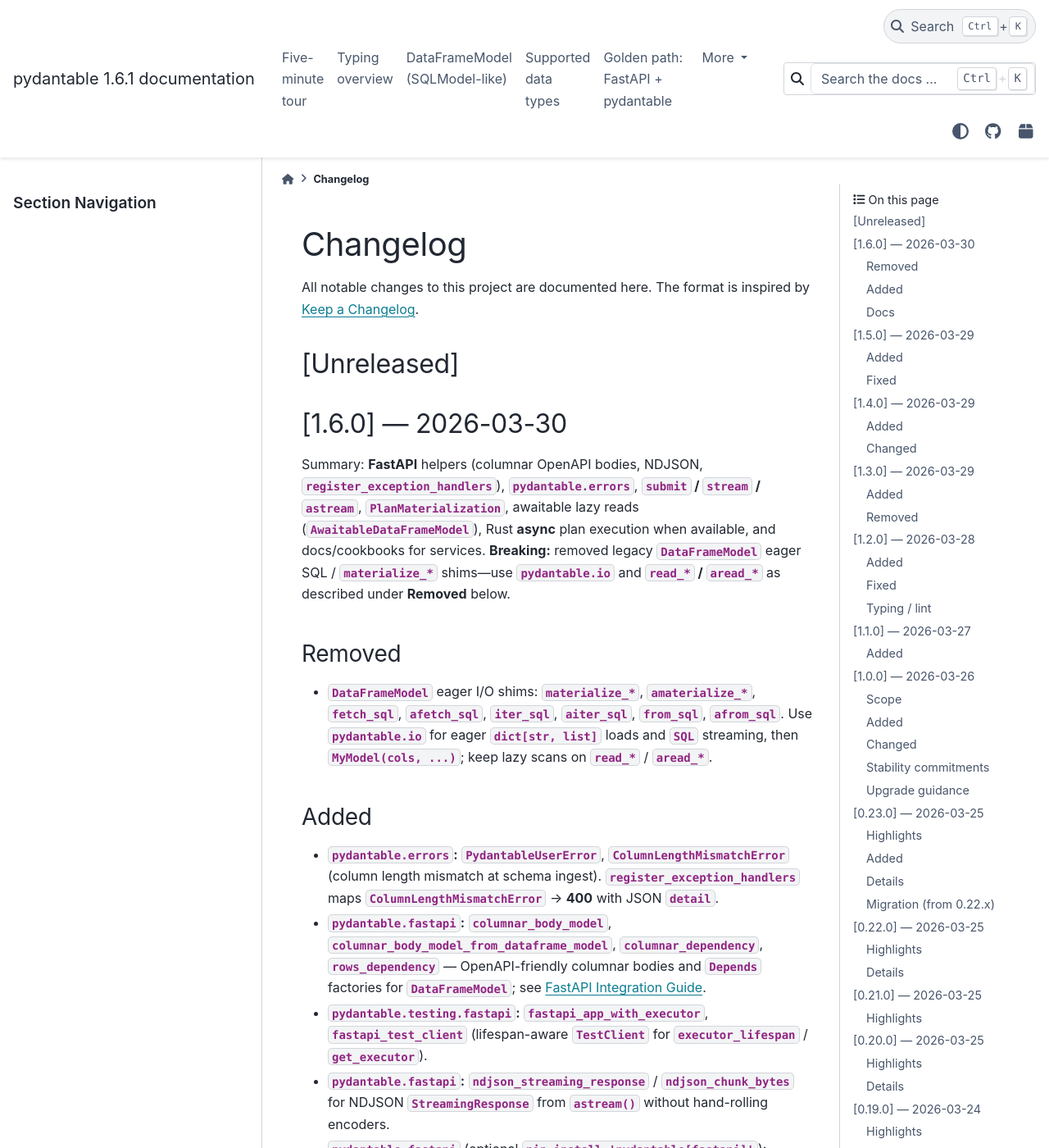
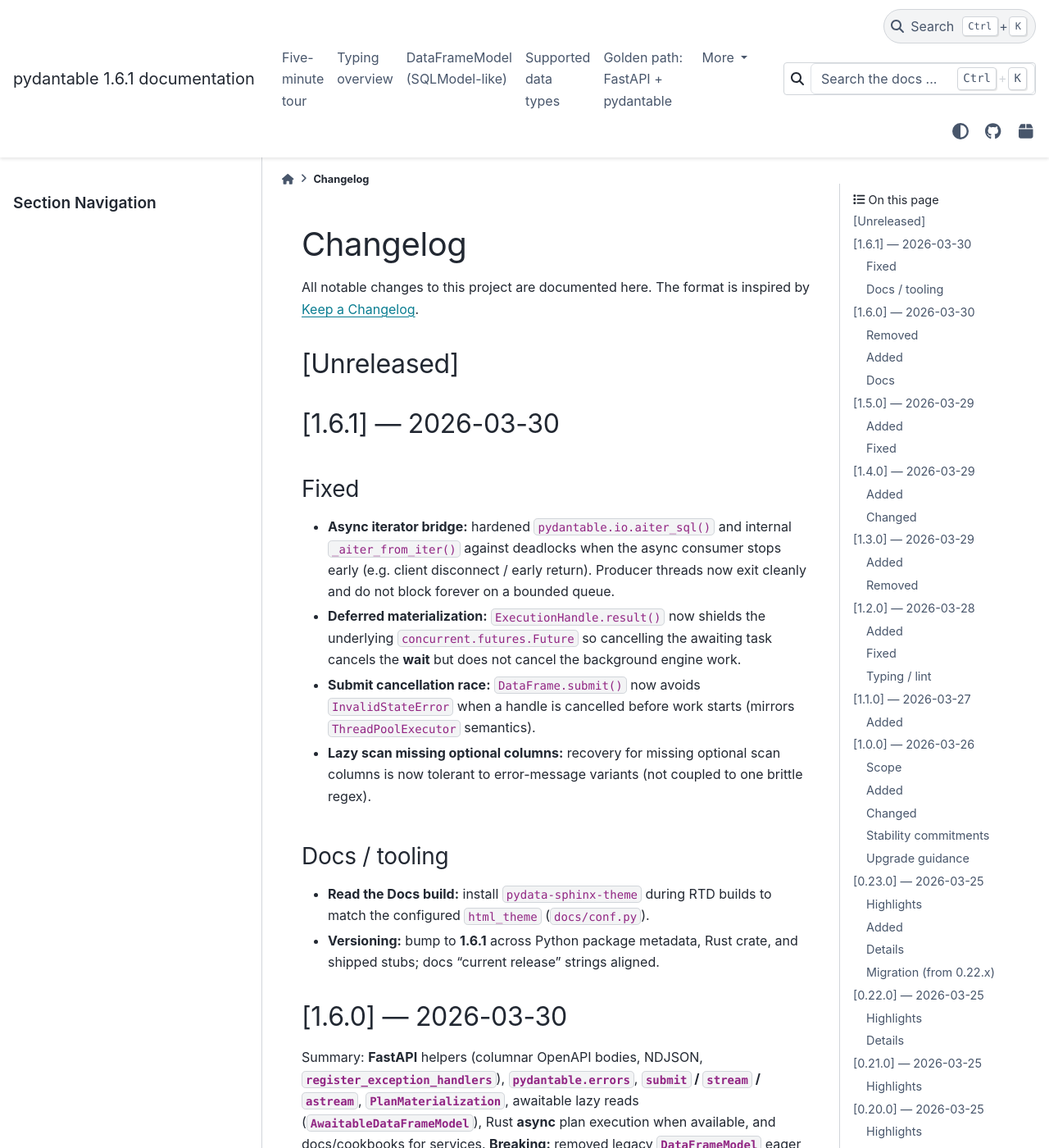
Before and after one commit to eddiethedean/pydantable, a Sphinx documentation site: the page built from docs/changelog.md, in a window 1280 px wide and 1400 px high. Shown: the whole window at 82% size. Built offline with Sphinx 7.4.7 and the PyData theme 0.15.4, drawn with Linux system fonts in a browser that asks for light colours; the version number is read from the project's files by our own code; some of the changed text lies outside the part shown.

Commit message:
docs: add 1.6.1 changelog entry
Document fixes in streaming/cancellation paths, RTD theme dependency, and the
1.6.1 version alignment.

```diff
--- a/docs/changelog.md
+++ b/docs/changelog.md
@@ -3,6 +3,20 @@
 All notable changes to this project are documented here. The format is inspired by [Keep a Changelog](https://keepachangelog.com/en/1.1.0/).
 
 ## [Unreleased]
+
+## [1.6.1] — 2026-03-30
+
+### Fixed
+
+- **Async iterator bridge:** hardened `pydantable.io.aiter_sql()` and internal `_aiter_from_iter()` against deadlocks when the async consumer stops early (e.g. client disconnect / early return). Producer threads now exit cleanly and do not block forever on a bounded queue.
+- **Deferred materialization:** `ExecutionHandle.result()` now shields the underlying `concurrent.futures.Future` so cancelling the awaiting task cancels the **wait** but does not cancel the background engine work.
+- **Submit cancellation race:** `DataFrame.submit()` now avoids `InvalidStateError` when a handle is cancelled before work starts (mirrors `ThreadPoolExecutor` semantics).
+- **Lazy scan missing optional columns:** recovery for missing optional scan columns is now tolerant to error-message variants (not coupled to one brittle regex).
+
+### Docs / tooling
+
+- **Read the Docs build:** install `pydata-sphinx-theme` during RTD builds to match the configured `html_theme` (`docs/conf.py`).
+- **Versioning:** bump to **1.6.1** across Python package metadata, Rust crate, and shipped stubs; docs “current release” strings aligned.
 
 ## [1.6.0] — 2026-03-30
 
```
